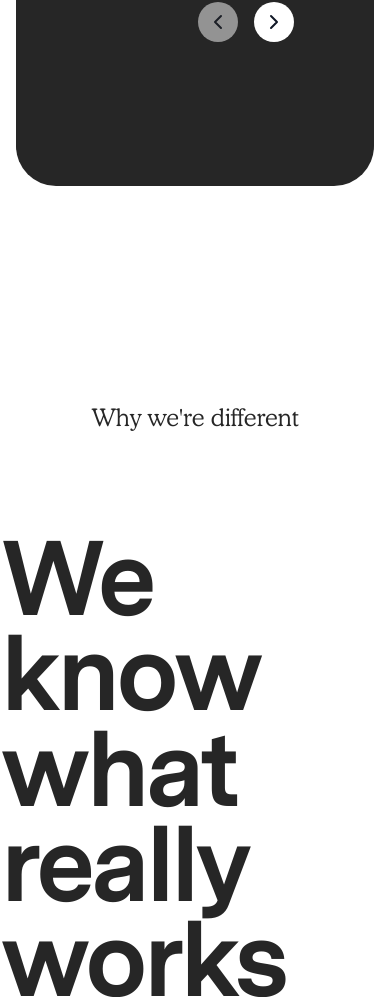
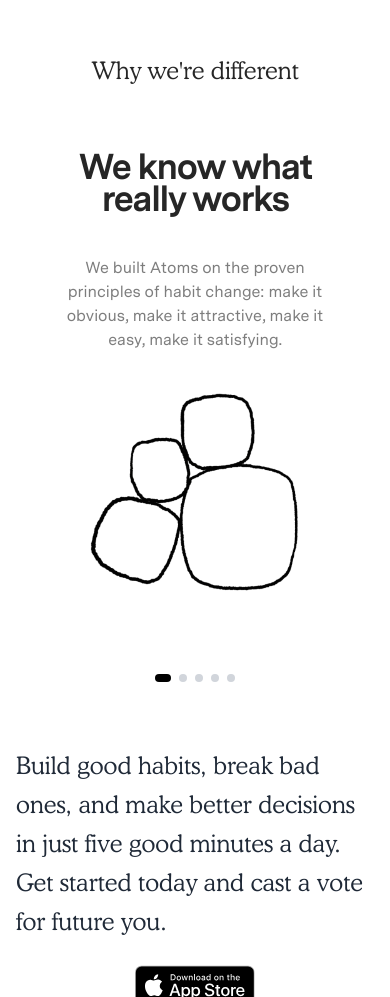
Before and after one commit to elassari19/mental-toughness-landing-page, a Next.js app: page / in a window 390 px wide. Shown: the part 1883-2880 px from the top of the page. Built offline with nearby package versions, Linux system fonts and the light colour scheme.

Commit message:
mobile responsivness

```diff
--- a/src/app/globals.css
+++ b/src/app/globals.css
@@ -35,6 +35,15 @@ body {
   .perspective {
     perspective: 1000px;
   }
+
+  .scrollbar-hide {
+    -ms-overflow-style: none;  /* IE and Edge */
+    scrollbar-width: none;     /* Firefox */
+  }
+
+  .scrollbar-hide::-webkit-scrollbar {
+    display: none;             /* Chrome, Safari and Opera */
+  }
 }
 
 @keyframes fade-out {
--- a/src/app/page.tsx
+++ b/src/app/page.tsx
@@ -10,7 +10,6 @@ import React from "react";
 
 export default function Home() {
   return (
-    <div>
     <main>
       <HeroSection />
       <AtomsSection />
@@ -19,9 +18,9 @@ export default function Home() {
         {/* Text and Buttons Column */}
         <div className="flex-1 max-w-xl">
           <h3 className="text-2xl font-serif text-gray-800 mb-6 leading-relaxed">
-              Build good habits, break bad ones, and make better decisions in
-              just five good minutes a day. Get started today and cast a vote
-              for future you.
+            Build good habits, break bad ones, and make better decisions in just
+            five good minutes a day. Get started today and cast a vote for
+            future you.
           </h3>
 
           {/* App Store Buttons */}
@@ -38,8 +37,8 @@ export default function Home() {
         {/* Text and Buttons Column */}
         <div className="flex-1 max-w-xl">
           <h3 className="text-2xl font-serif text-gray-800 mb-6 leading-relaxed">
-              Get started today with the app based on the NYT best-seller that
-              has already helped over 20 million people.
+            Get started today with the app based on the NYT best-seller that has
+            already helped over 20 million people.
           </h3>
 
           {/* App Store Buttons */}
@@ -72,6 +71,5 @@ export default function Home() {
       </div>
       <Footer />
     </main>
-    </div>
   );
 }
--- a/src/components/atoms-section.tsx
+++ b/src/components/atoms-section.tsx
@@ -113,7 +113,7 @@ export default function AtomsSection() {
   };
 
   return (
-    <section className="bg-dark-gray text-white rounded-4xl py-36 px-20 mx-4 -translate-y-[120px]">
+    <section className="bg-dark-gray text-white rounded-4xl lg:py-36 py-20 px-10 md:px-20 mx-4 -translate-y-[120px]">
       <div className="max-w-5xl mx-auto space-y-14">
         <h2 className="font-serif text-3xl leading-tight max-w-[35rem] break-keep">
           Atoms is the only app built on scientifically-backed laws of habit
@@ -142,20 +142,20 @@ export default function AtomsSection() {
                   className="flex items-center space-x-2 snap-start relative select-none"
                   style={{ scrollSnapAlign: "start" }}
                 >
-                  <span className="text-[14rem] text-yellow leading-none relative select-none">
+                  <span className="text-[5rem] md:text-[10rem] lg:text-[14rem] text-yellow leading-none relative select-none">
                     {i + 1}.
                     {isActive && (
                       <Image
                         src={chalkCircle}
-                        alt="Active item indicator border border-white"
+                        alt="Active item indicator"
                         width={200}
                         height={200}
-                        className="absolute top-1/4 -tranylate-y-1/2 z-10 object-contain w-[150px]"
+                        className="absolute origin-top-right left-0 top-1/2 -translate-y-1/2 z-10 object-contain w-full"
                         draggable={false}
                       />
                     )}
                   </span>
-                  <span className="text-huge font-semibold tracking-tight min-w-content whitespace-nowrap leading-none select-none">
+                  <span className="text-4xl md:text-7xl lg:text-huge font-semibold tracking-tight min-w-content whitespace-nowrap leading-none select-none">
                     {atom}
                   </span>
                 </div>
--- a/src/components/unique section.tsx
+++ b/src/components/unique section.tsx
@@ -1,3 +1,6 @@
+"use client";
+
+import { useState, useRef, useEffect } from "react";
 import Image from "next/image";
 import rocks from "./imgs/rocks.png";
 import clock from "./imgs/clock.png";
@@ -25,7 +28,11 @@ const whys = [
     img: tools,
   },
   {
-    title: <>We’re in it for the <br/> long-haul</>,
+    title: (
+      <>
+        We’re in it for the <br /> long-haul
+      </>
+    ),
     description:
       "We support you in creating accountability and learning the mindsets essential to lasting positive change.",
     img: clock,
@@ -39,39 +46,138 @@ const whys = [
 ];
 
 export default function UniqueSection() {
+  const [activeSlide, setActiveSlide] = useState(0);
+  const scrollContainerRef = useRef<HTMLDivElement>(null);
+  const [isDesktop, setIsDesktop] = useState(false);
+
+  useEffect(() => {
+    setIsDesktop(window.matchMedia("(min-width: 768px)").matches);
+    const handleResize = () => {
+      setIsDesktop(window.matchMedia("(min-width: 768px)").matches);
+    };
+    window.addEventListener("resize", handleResize);
+    return () => {
+      window.removeEventListener("resize", handleResize);
+    };
+  }, []);
+
+  useEffect(() => {
+    if (!isDesktop || !scrollContainerRef.current) return;
+
+    const observer = new IntersectionObserver(
+      (entries) => {
+        entries.forEach((entry) => {
+          if (entry.isIntersecting) {
+            const index = parseInt(entry.target.getAttribute('data-index') || '0');
+            setActiveSlide(index);
+          }
+        });
+      },
+      {
+        root: scrollContainerRef.current,
+        threshold: 0.5,
+      }
+    );
+
+    const elements = scrollContainerRef.current.querySelectorAll('[data-index]');
+    elements.forEach((el) => observer.observe(el));
+
+    return () => observer.disconnect();
+  }, [isDesktop]);
+
+  const scrollToSlide = (index: number) => {
+    if (scrollContainerRef.current) {
+      const slideWidth = scrollContainerRef.current.clientWidth;
+
+      if (isDesktop) {
+        const targetElement = scrollContainerRef.current.querySelector(`[data-index="${index}"]`);
+        targetElement?.scrollIntoView({ behavior: 'smooth' });
+      } else {
+        scrollContainerRef.current.scrollLeft = index * slideWidth;
+      }
+      setActiveSlide(index);
+    }
+  };
+
   return (
-    <section className="pt-24">
-      <h2 className="text-2xl text-center font-serif font-medium text-muted-foreground">
+    <section
+      className={"pt-24 px-8 max-w-screen-xl mx-auto overflow-hidden" + (isDesktop ? " h-screen" : "")}
+    >
+      <h2 className="text-2xl text-center font-serif font-medium text-muted-foreground mb-12">
         Why we&apos;re different
       </h2>
-      {/* <div className="flex items-center justify-end w-full md:w-1/2">
-        <div className="w-64 h-64 bg-gray-200 rounded-[60%_40%_50%_70%]"></div>
-      </div> */}
-      <div className="flex flex-col items-center justify-center space-y-8 max-w-screen-lg mx-auto">
+
+      <div className="relative flex md:gap-8 md:h-[calc(100vh-180px)]">
+        {/* Bullets - Horizontal bottom on mobile, Vertical left on desktop */}
+        <div className="hidden md:flex flex-col justify-center gap-2 relative z-10 ml-4">
+          {whys.map((_, i) => (
+            <button
+              key={i}
+              className={`w-2 h-2 rounded-full transition-all ${
+                i === activeSlide ? "bg-black h-4" : "bg-gray-300"
+              }`}
+              onClick={() => scrollToSlide(i)}
+            />
+          ))}
+        </div>
+
+        {/* Scroll Container */}
+        <div
+          ref={scrollContainerRef}
+          className="flex flex-row md:flex-col w-full overflow-x-auto md:overflow-y-auto md:overflow-x-hidden snap-x md:snap-y snap-mandatory scrollbar-hide md:h-full pb-12 md:pb-0"
+          style={{ scrollBehavior: "smooth" }}
+          onScroll={(e) => {
+            if (!isDesktop) {
+              const container = e.currentTarget;
+              const slideWidth = container.clientWidth;
+              const newActive = Math.round(container.scrollLeft / slideWidth);
+              setActiveSlide(newActive);
+            }
+          }}
+        >
           {whys.map((why, i) => (
             <div
               key={i}
-            className="flex flex-col items-center justify-center w-full py-20 space-y-8 md:flex-row md:space-y-0 md:space-x-14"
+              data-index={i}
+              className="flex-none w-full md:min-h-full snap-start snap-always"
             >
-            <div className="max-w-[64ch] space-y-10">
-              <h3 className="mt-4 text-huge font-bold leading-[0.9] tracking-tighter hyphens-none">
+              <div className="grid md:grid-cols-2 gap-4 lg:gap-8 h-full px-4 md:px-8 py-4">
+                <div className="flex flex-col justify-center max-w-[64ch] space-y-10 mx-auto md:mx-0">
+                  <h3 className="text-4xl lg:text-huge text-center md:text-left font-bold leading-[0.9] tracking-tighter hyphens-none">
                     {why.title}
                   </h3>
-              <p className="mt-4 text-muted max-w-[40ch]">
+                  <p className="text-muted max-w-[40ch] text-center md:text-left mx-auto md:mx-0">
                     {why.description}
                   </p>
                 </div>
-            <div className="flex items-center justify-end w-full md:w-1/2">
+                <div className="flex items-center justify-center">
                   <Image
                     src={why.img}
                     alt=""
-                width={400}
-                height={400}
-                priority />
+                    width={isDesktop ? 400 : 250}
+                    height={isDesktop ? 400 : 250}
+                    priority
+                    className="w-[250px] md:w-full h-auto max-w-md"
+                  />
+                </div>
               </div>
             </div>
           ))}
         </div>
+
+        {/* Mobile Bullets */}
+        <div className="flex md:hidden justify-center gap-2 absolute bottom-0 left-0 right-0">
+          {whys.map((_, i) => (
+            <button
+              key={i}
+              className={`w-2 h-2 rounded-full transition-all ${
+                i === activeSlide ? "bg-black w-4" : "bg-gray-300"
+              }`}
+              onClick={() => scrollToSlide(i)}
+            />
+          ))}
+        </div>
+      </div>
     </section>
   );
 }
```
Lines whose indentation alone changed are shown as unchanged.
